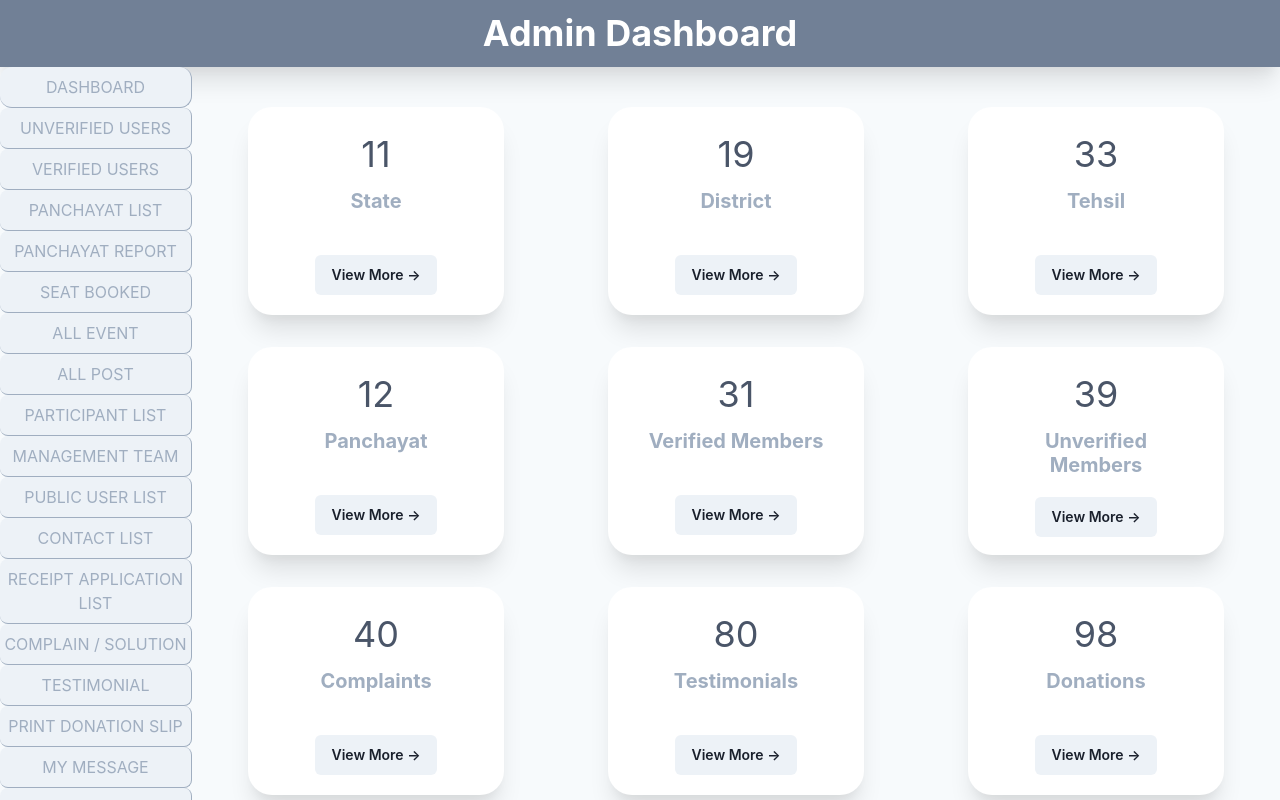
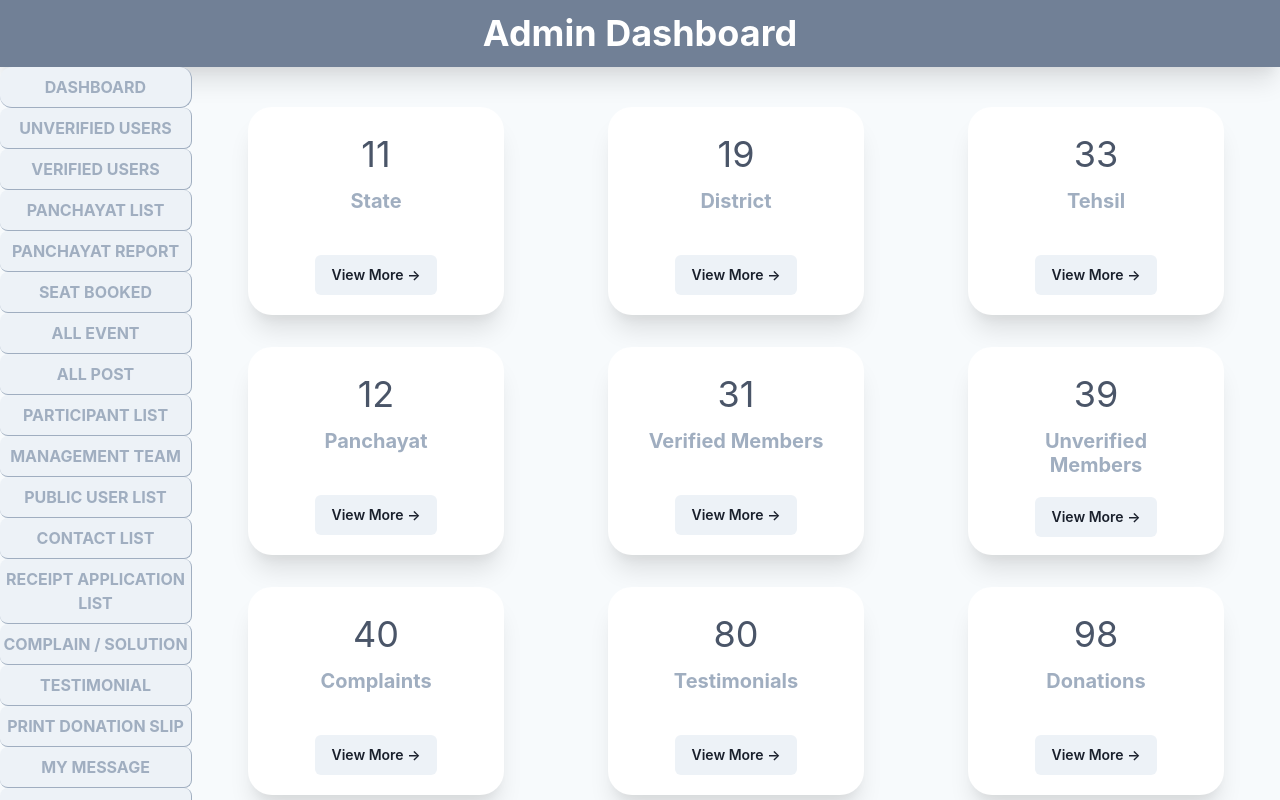
Before and after one commit to dhruvm420/reactProject, a React (Vite) app: page / in a window 1280 px wide. Shown: the top 800 px of the page. Built offline with nearby package versions, Linux system fonts and the light colour scheme.

Commit message:
made sidebar elements BOLD

```diff
--- a/src/components/sidebar.jsx
+++ b/src/components/sidebar.jsx
@@ -33,6 +33,7 @@ export default function Sidebar() {
         <Link to={`/dashboard`}>
           <Box
             as="li"
+            fontWeight="bold"
             py="2"
             textAlign="center"
             backgroundColor="gray.100"
@@ -56,6 +57,7 @@ export default function Sidebar() {
         <Box
           as="li"
           py="2"
+          fontWeight="bold"
           color="gray.400"
           textAlign="center"
           backgroundColor="gray.100"
```
